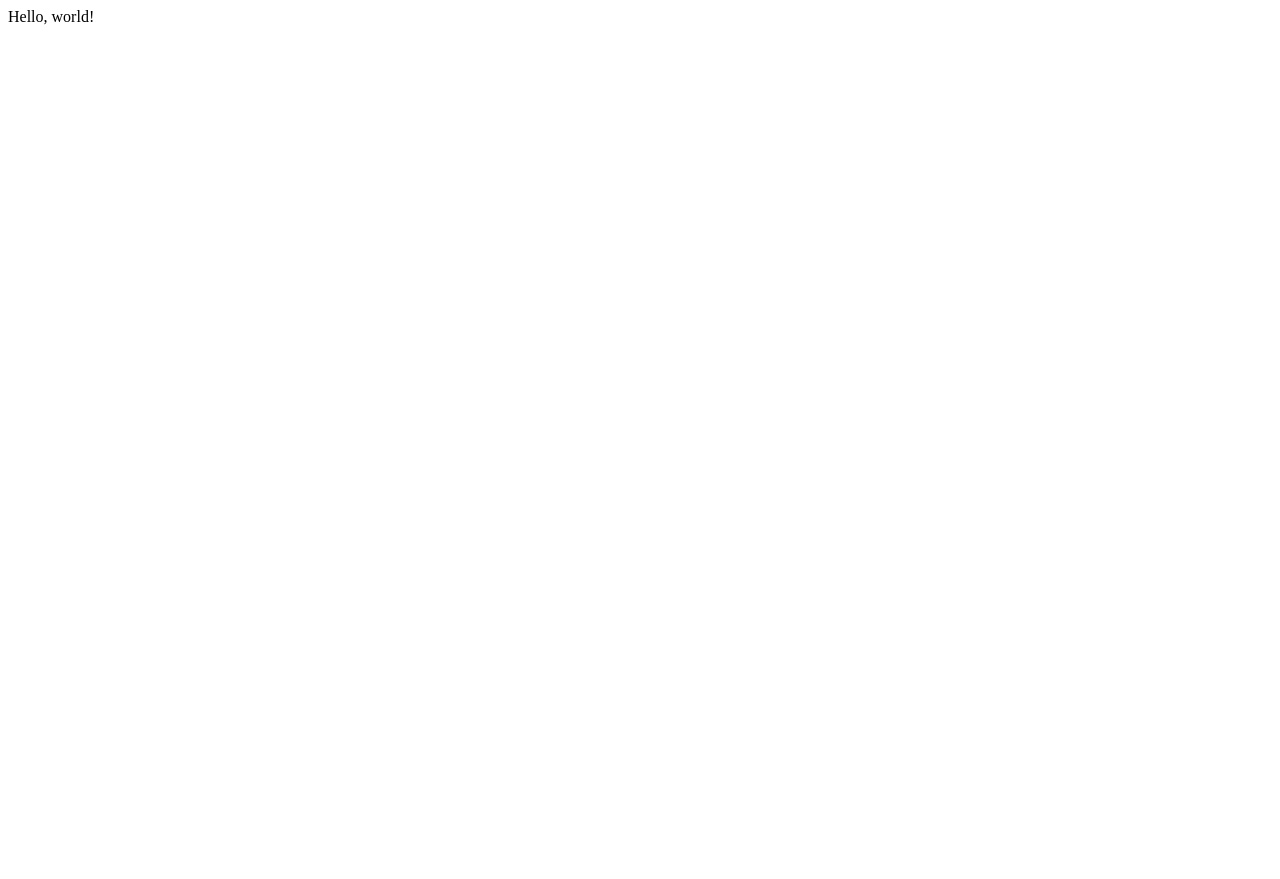
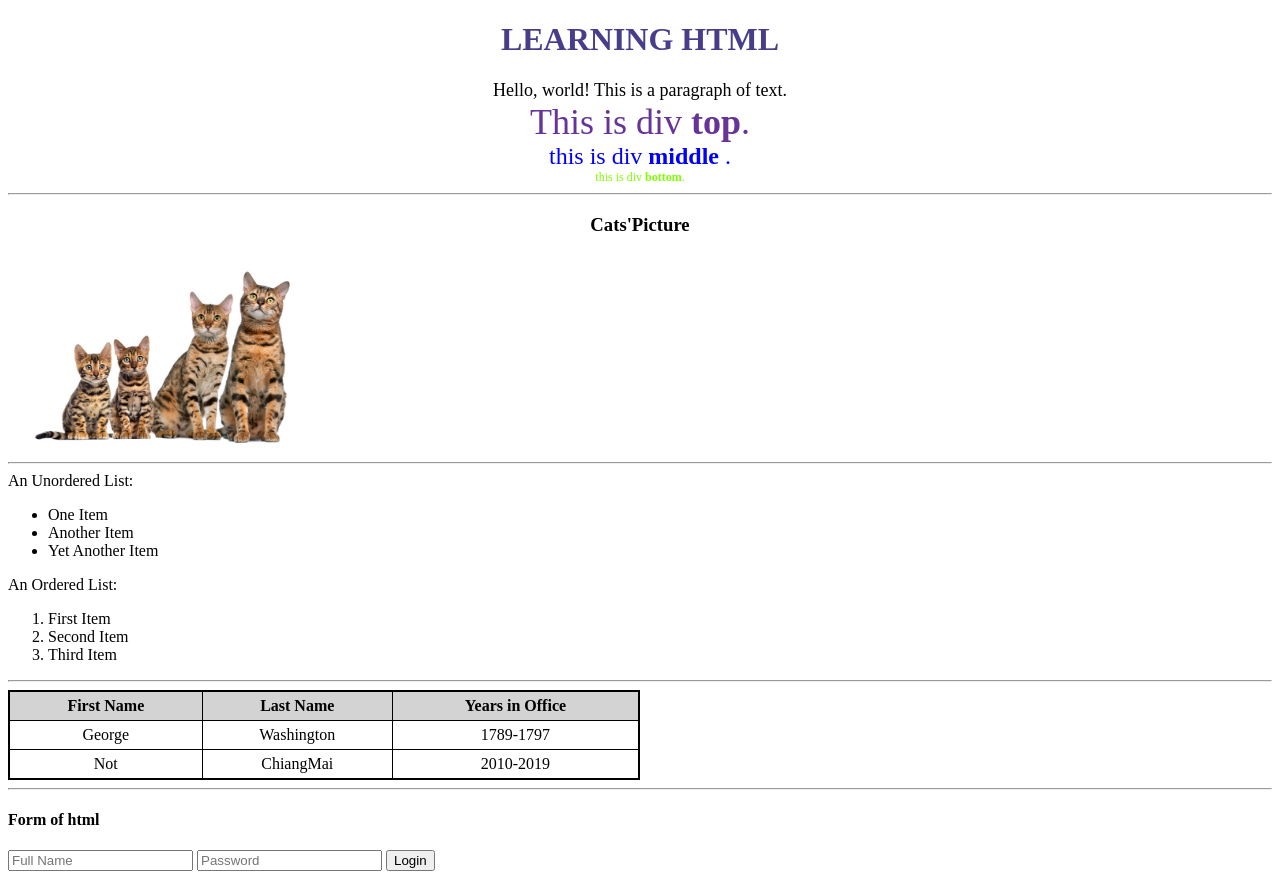
Before and after one commit to siwakorn21/MuaythaiOK, a plain HTML site: page hello.html in a window 1280 px wide. Before the commit the page ends 800 px from the top, so only its background shows below. Drawn offline with Linux system fonts and the light colour scheme.

Commit message:
New code html and css

```diff
--- a/hello.html
+++ b/hello.html
@@ -2,8 +2,68 @@
 <html>
     <head>
         <title>My Webpage!</title>
+        <link rel="stylesheet" href="style.css">
     </head>
     <body>
-        Hello, world!
+        <h1>LEARNING HTML</h1>
+            <div>
+                Hello, world! This is a paragraph of text.
+            </div>
+            <div id = "top">
+                This is div <span class="name">top</span>.
+            </div>
+            <div id = "middle">
+                this is div <span class="name">middle</span> .
+            </div>
+            <div id = "bottom">
+                this is div <span class="name">bottom</span>.
+            </div>
+        <hr>
+
+        <h3 style="text-align:center">Cats'Picture</h3>
+        <img src="Cat.jpg" width="25%">
+
+        <hr>
+
+        An Unordered List:
+        <ul>
+            <li>One Item</li>
+            <li>Another Item</li>
+            <li>Yet Another Item </li>
+        </ul>
+        An Ordered List:
+        <ol>
+            <li>First Item</li>
+            <li>Second Item</li>
+            <li>Third Item</li>
+        </ol>
+        <hr>
+
+        <table>
+            <tr>
+                <th>First Name</th>
+                <th>Last Name</th>
+                <th>Years in Office</th>
+            </tr>
+            <tr>
+                <td>George</td>
+                <td>Washington</td>
+                <td>1789-1797</td>
+            </tr>
+            <tr>
+                <td>Not</td>
+                <td>ChiangMai</td>
+                <td>2010-2019</td>
+            </tr>
+        </table>
+        <hr>
+
+        <h4>Form of html</h4>
+        <form>
+            <input type = "text" placeholder="Full Name" name = "name">
+            <input type="text" placeholder="Password" name = "password">
+            <button>Login</button>
+        </form>
+
     </body>
 </html>
--- /dev/null
+++ b/style.css
@@ -0,0 +1,49 @@
+h1 {
+    color: darkslateblue;
+    text-align: center;
+}
+
+div {
+    text-align: center;
+    font-size: large;
+    color: black;
+}
+
+#top {
+    color: rebeccapurple;
+    font-size: 36px;
+}
+
+#middle {
+    color: blue;
+    font-size: 24px;
+}
+
+#bottom {
+    color: chartreuse;
+    font-size: 12px;
+}
+
+.name {
+    font-weight: bold;
+}
+
+table{
+    border: 2px solid black;
+    border-collapse: collapse;
+    width: 50%;
+}
+
+th,td {
+    border: 1px solid black;
+    padding: 5px;
+    text-align: center;
+}
+
+th {
+    background-color: lightgrey;
+}
+
+img {
+    border-radius: 25%;
+}
```
Also changed, not shown: Cat.jpg (added).
